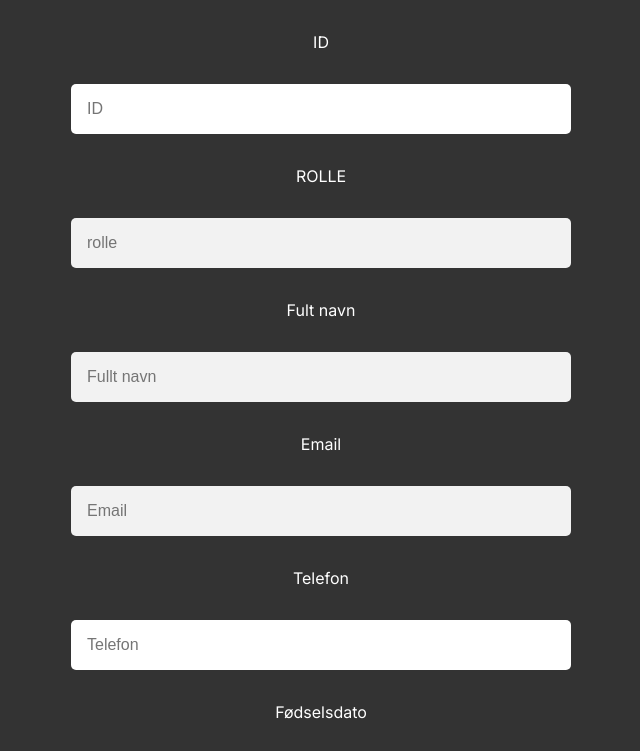
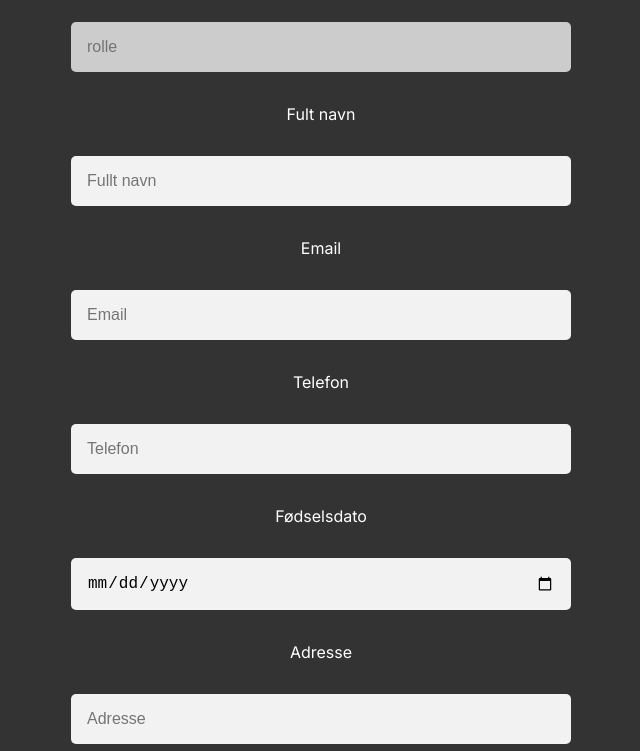
Before and after one commit to mchtsz/BuekorpsExpress, a website: page public/medlem/kontaktinfo/index.html in a window 1280 px wide. Shown: the part 55-806 px from the top of the page, without its empty margins (319-959 px from the left). Drawn offline with Linux system fonts and the light colour scheme; no server answers.

Commit message:
cleaning up design a little

```diff
--- a/public/medlem/kontaktinfo/index.html
+++ b/public/medlem/kontaktinfo/index.html
@@ -7,6 +7,7 @@
     <title>Rediger kontaktinfo</title>
 </head>
 <body>
+    <section id="kontaktinfoSection">
         <h3>Rediger kontaktinfo</h3>
         <form action="/post/redigerKontakt" method="POST">
             <label>ID</label>
@@ -25,6 +26,7 @@
             <input type="text" name="adress" id="adress" placeholder="Adresse" />
             <input type="submit"></input>
         </form>
+    </section>
 
     <script >
         const form = {
--- a/public/style.css
+++ b/public/style.css
@@ -1,4 +1,4 @@
-@import url('https://fonts.googleapis.com/css2?family=Inter&display=swap');
+@import url("https://fonts.googleapis.com/css2?family=Inter&display=swap");
 
 body,
 * {
@@ -10,7 +10,7 @@ body,
 body {
   background-color: #333;
   color: #fff;
-  font-family: 'Inter', sans-serif;
+  font-family: "Inter", sans-serif;
 }
 
 /* Style for forms */
@@ -29,11 +29,10 @@ input {
   border: none;
   border-radius: 5px;
   font-size: 16px;
+  background-color: #f2f2f2;
 }
-input[type="text"],
-input[type="password"],
-input[type="email"] {
-  background-color: #f2f2f2;
+input:read-only {
+  background-color: #ccc;
 }
 
 input[type="submit"] {
@@ -76,7 +75,6 @@ img {
   width: 100px;
   margin-bottom: 20px;
   object-fit: cover;
-
 }
 
 main {
@@ -109,7 +107,7 @@ header {
 
 header a button {
   background-color: transparent;
-  border: .2px solid #ccc;
+  border: 0.2px solid #ccc;
   color: white;
   padding: 2rem;
   border-radius: 5px;
@@ -131,19 +129,20 @@ a {
 section {
   display: flex;
   align-items: center;
+  flex-direction: column;
+  justify-content: center;
 }
 
 #indexSection {
   height: 80vh;
-  flex-direction: column;
-  justify-content: center;
 }
 
 #createSection {
   height: 80vh;
-  flex-direction: column;
-  justify-content: center;
-  align-items: center;
+}
+
+#kontaktinfoSection {
+  height: 90vh;
 }
 
 table {
@@ -159,11 +158,14 @@ table {
   justify-content: center;
 }
 
-table, th, td {
+table,
+th,
+td {
   border: 1px solid white;
 }
 
-th, td {
+th,
+td {
   padding: 15px;
   text-align: left;
 }
@@ -187,7 +189,8 @@ th, td {
   border: 1px solid #fff;
 }
 
-select, option {
+select,
+option {
   width: 500px;
   height: 50px;
   font-size: 16px;
```
Also changed, not shown: public/medlem/index.html (+6 -5 lines), 1 other file. Lines whose indentation alone changed are shown as unchanged.
